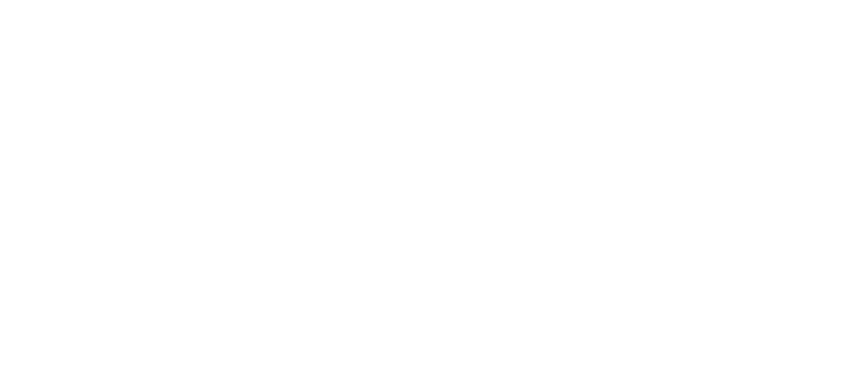
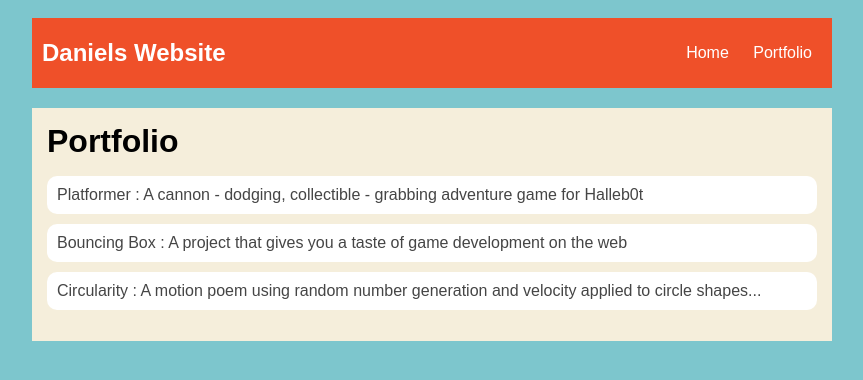
Before and after one commit to DanielNguyen0804/DanielNguyen0804.github.io, a plain HTML site: page portfolio.html in a window 1280 px wide. Shown: the whole page, without its empty margins (208-1071 px from the left). Drawn offline with Linux system fonts and the light colour scheme.

Commit message:
add portfolio.html file

```diff
--- a/portfolio.html
+++ b/portfolio.html
@@ -1,11 +1,34 @@
 <!DOCTYPE HTML>
 <html>
     <head>
+        <title>Daniels Website</title>
+        <link rel="stylesheet" href="style.css">
     </head>
 
     <body>
       <div id="all-contents">
+            <nav>
+                <h1>Daniels Website</h1>
+                <ul id="nav-ul">
+                    <li class="nav-li">
+                        <a class="nav-a" href="index.html">Home</a>
+                    </li>
+                    <li class="nav-li">
+                        <a class="nav-a" href="portfolio.html">Portfolio</a>
+                    </li>
+                </ul>
+            </nav>
 
+            <main>
+                <div class="content">
+                    <h1>Portfolio</h1>
+                    <ul id="portfolio">
+                        <li><a href="projects/platformer/">Platformer : A cannon - dodging, collectible - grabbing adventure game for Halleb0t</a></li>
+                        <li><a href="projects/bouncing-box/">Bouncing Box : A project that gives you a taste of game development on the web </a></li>
+                        <li><a href="projects/circularity/">Circularity : A motion poem using random number generation and velocity applied to circle shapes...</a></li>
+                    </ul>
+                </div>
+            </main>
       </div>
     </body>
 </html>
--- a/style.css
+++ b/style.css
@@ -61,3 +61,29 @@
 h2, h3 {
     margin: 0px;
 }
+
+         /* portfolio styles */
+         .content h1 {
+            color: black;
+        }
+
+        #portfolio {
+            list-style-type: none;
+            padding-left: 0;
+        }
+
+        #portfolio li {
+            background: #fff;
+            padding: 10px;
+            border-radius: 10px;
+            margin-bottom: 10px;
+        }
+
+        #portfolio li:hover {
+            background: #eee;
+        }
+
+        #portfolio a {
+            text-decoration: none;
+            color: #454545;
+        }
```
